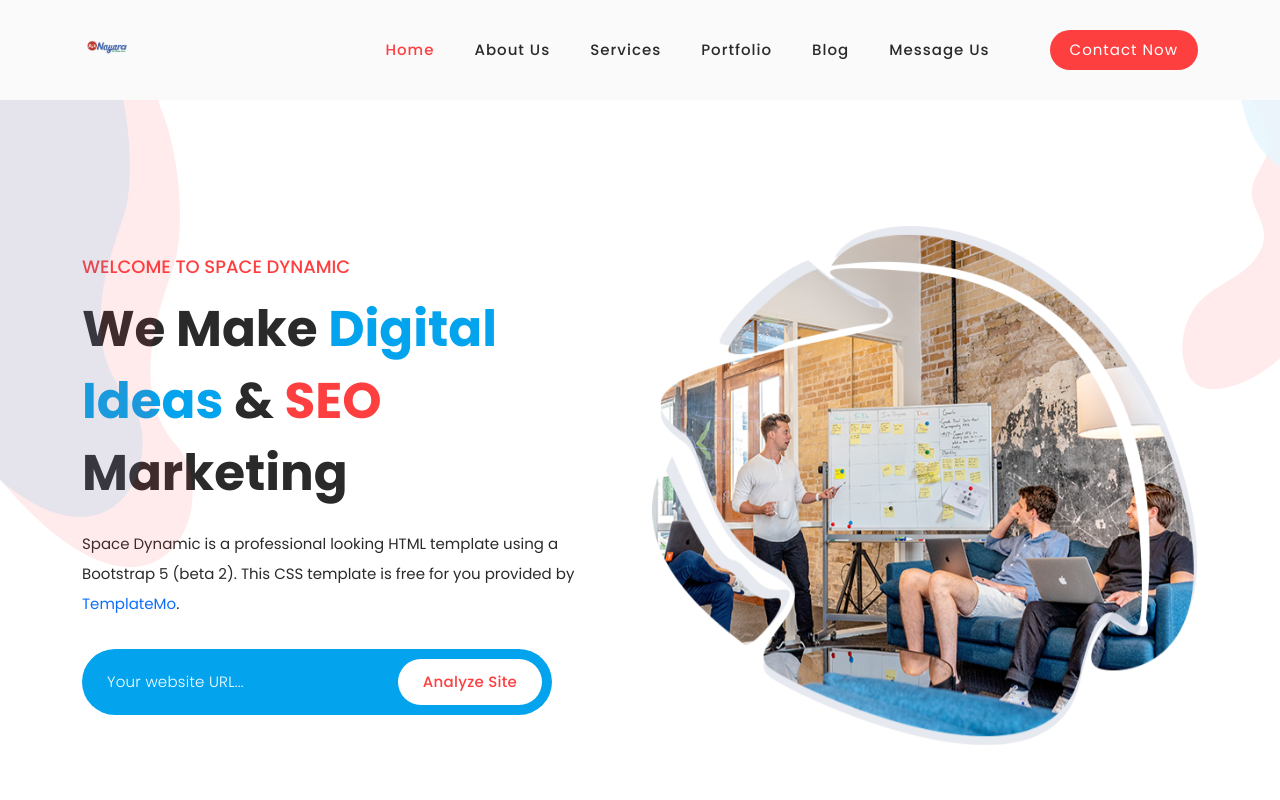
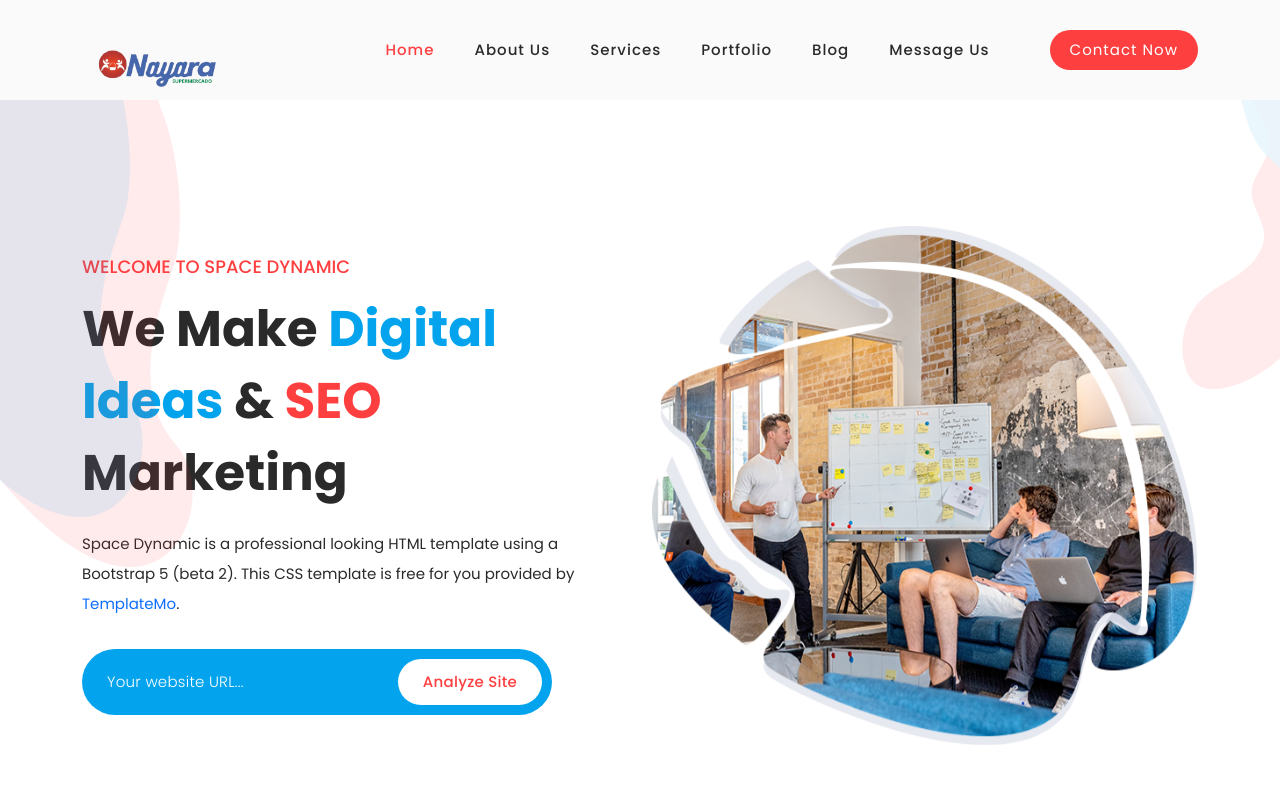
Before and after one commit to GrupoNat/SuperMercado, a plain HTML site: page index.html in a window 1280 px wide. Shown: the top 800 px of the page. Drawn offline with Linux system fonts and the light colour scheme.

Commit message:
Update index.html

```diff
--- a/index.html
+++ b/index.html
@@ -53,7 +53,7 @@ https://templatemo.com/tm-562-space-dynamic
           <nav class="main-nav">
             <!-- ***** Logo Start ***** -->
             <a href="index.html" class="logo">
-              <img src="assets/images/logo.png" alt="Logo" style="height: 50px; margin-top: -10px;">
+              <img src="assets/images/logo.png" alt="Logo" style="height: 150px; margin-top: -10px;">
             </a>
             </a>
             <!-- ***** Logo End ***** -->
```
